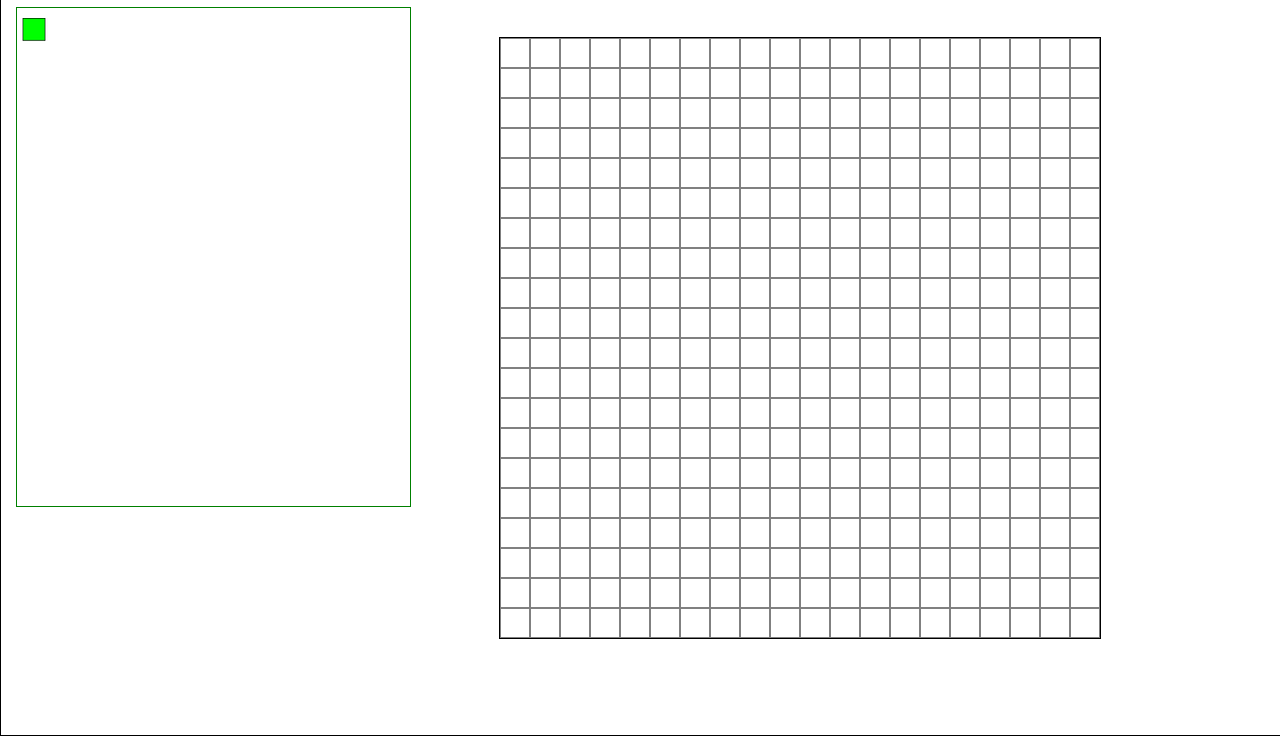
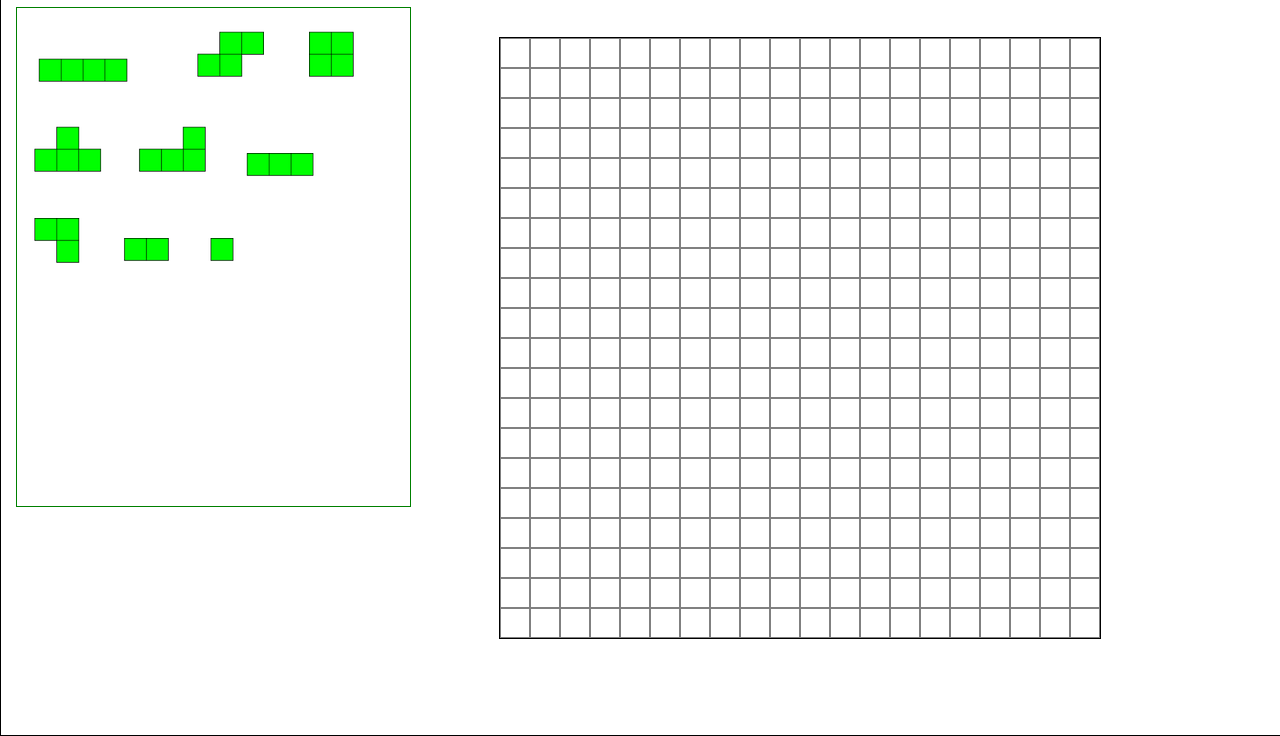
Before and after one commit to alex-mac/Blokus, a plain HTML site: page index.html in a window 1280 px wide. Shown: the part 64-800 px from the top of the page. Drawn offline with nearby package versions, Linux system fonts and the light colour scheme.

Commit message:
progress on the left side

```diff
--- a/css/main.css
+++ b/css/main.css
@@ -40,12 +40,56 @@
   background-image: url('../images/Blokus-pieces-25.png');
   background-repeat: no-repeat;
   display: inline-block;
+  margin: 10px;
+}
+
+.piece-01{
+	height: 40px;
+	width: 110px;
+	background-position: -185px -55px;
+}
+
+
+.piece-13{
+	height: 70px;
+	width: 90px;
+	background-position: -425px -30px;
+}
+
+.piece-14{
+	height: 70px;
+	width: 70px;
+	background-position: 10px -30px;
+}
+
+.piece-15{
+	height: 70px;
+	width: 80px;
+	background-position: -80px -30px;
+}
+
+.piece-16{
+	height: 70px;
+	width: 85px;
+	background-position: -320px -30px;
+}
+
+.piece-17 {
+	height: 40px;
+	width: 82px;
+	background-position: -365px 10px;
+}
+
+.piece-18 {
+	height: 60px;
+	width: 65px;
+	background-position: -255px 10px;
 }
 
 .piece-19 {
-	height: 500px;
-	width: 500px;
-	background-position: -60px 0px;
+	height: 40px;
+	width: 65px;
+	background-position: -145px 10px;
 }
 
 .piece-20 {
--- a/index.html
+++ b/index.html
@@ -14,26 +14,26 @@
 		<h1>Blockus</h1>
 		<!-- left-side will be a scrollable nav bar -->
 		<div id="left-side">
-		<!-- 	<div cass="piece-00"></div>
-			<div cass="piece-01"></div>
-			<div cass="piece-02"></div>
-			<div cass="piece-03"></div>
-			<div cass="piece-04"></div>
-			<div cass="piece-05"></div>
-			<div cass="piece-06"></div>
-			<div cass="piece-07"></div>
-			<div cass="piece-08"></div>
-			<div cass="piece-09"></div>
-			<div cass="piece-10"></div>
-			<div cass="piece-11"></div>
-			<div cass="piece-12"></div>
-			<div cass="piece-13"></div>
-			<div cass="piece-14"></div>
-			<div cass="piece-15"></div>
-			<div cass="piece-16"></div>
-			<div cass="piece-17"></div>
-			<div cass="piece-18"></div> -->
-			<div cass="piece-19"></div>
+			<!-- <div cass="piece-00"></div> -->
+			<div class="piece-01"></div>
+			<!-- <div class="piece-02"></div>
+			<div class="piece-03"></div>
+			<div class="piece-04"></div>
+			<div class="piece-05"></div>
+			<div class="piece-06"></div>
+			<div class="piece-07"></div>
+			<div class="piece-08"></div>
+			<div class="piece-09"></div>
+			<div class="piece-10"></div>
+			<div class="piece-11"></div> -->
+			<div class="piece-12"></div>
+			<div class="piece-13"></div>
+			<div class="piece-14"></div>
+			<div class="piece-15"></div>
+			<div class="piece-16"></div>
+			<div class="piece-17"></div>
+			<div class="piece-18"></div>
+			<div class="piece-19"></div>
 			<div class="piece-20"></div>
 		</div>
 
--- a/script.js
+++ b/script.js
@@ -1,7 +1,7 @@
 var gamePiece = [
    [
       [0, 0, 0, 0, 0, 0, 0], // * * * * *
-      [0, 0, 0, 0, 0, 0, 0], //index = 0
+      [0, 0, 0, 0, 0, 0, 0], //index = 00
       [1, 2, 2, 2, 2, 2, 1],
       [2, 3, 3, 3, 3, 3, 2],
       [1, 2, 2, 2, 2, 2, 1],
@@ -11,7 +11,7 @@ var gamePiece = [
 
    [                         // * * * *
       [0, 0, 0, 0, 0, 0, 0], // *
-      [0, 1, 2, 1, 0, 0, 0], //index = 1
+      [0, 1, 2, 1, 0, 0, 0], //index = 01
       [0, 2, 3, 2, 2, 2, 1],
       [0, 2, 3, 3, 3, 3, 2],
       [0, 1, 2, 2, 2, 2, 1],
@@ -21,7 +21,7 @@ var gamePiece = [
 
    [                          //   * * *
       [0, 0, 1, 2, 1, 0, 0],  // * *
-      [0, 0, 2, 3, 2, 0, 0],  //index = 2
+      [0, 0, 2, 3, 2, 0, 0],  //index = 02
       [0, 0, 2, 3, 2, 1, 0],
       [0, 0, 2, 3, 3, 2, 0],
       [0, 0, 1, 2, 3, 2, 0],
@@ -31,7 +31,7 @@ var gamePiece = [
 
    [                          //   *
       [0, 0, 0, 0, 0, 0, 0],  // * * * *
-      [0, 0, 1, 2, 1, 0, 0],  //index = 3
+      [0, 0, 1, 2, 1, 0, 0],  //index = 03
       [0, 1, 2, 3, 2, 2, 1],
       [0, 2, 3, 3, 3, 3, 2],
       [0, 1, 2, 2, 2, 2, 1],
@@ -42,7 +42,7 @@ var gamePiece = [
    [                         //   *
       [0, 0, 0, 0, 0, 0, 0], // * * *
       [0, 0, 1, 2, 1, 0, 0], //     *
-      [0, 1, 2, 3, 2, 1, 0], //index = 4
+      [0, 1, 2, 3, 2, 1, 0], //index = 04
       [0, 2, 3, 3, 3, 2, 0],
       [0, 1, 2, 2, 3, 2, 0],
       [0, 0, 0, 1, 2, 1, 0],
@@ -52,7 +52,7 @@ var gamePiece = [
    [                         //   *
       [0, 0, 0, 0, 0, 0, 0], // * * *
       [0, 0, 1, 2, 1, 0, 0], //   *
-      [0, 1, 2, 3, 2, 1, 0], //index = 5
+      [0, 1, 2, 3, 2, 1, 0], //index = 05
       [0, 2, 3, 3, 3, 2, 0],
       [0, 1, 2, 3, 2, 1, 0],
       [0, 0, 1, 2, 1, 0, 0],
@@ -61,7 +61,7 @@ var gamePiece = [
 
    [                         // * * *
       [0, 0, 0, 0, 0, 0, 0], // *   *
-      [0, 0, 0, 0, 0, 0, 0], //index = 6
+      [0, 0, 0, 0, 0, 0, 0], //index = 06
       [0, 1, 2, 2, 2, 1, 0],
       [0, 2, 3, 3, 3, 2, 0],
       [0, 2, 3, 2, 3, 2, 0],
@@ -71,7 +71,7 @@ var gamePiece = [
 
    [                         //   * *
       [0, 0, 0, 0, 0, 0, 0], // * * *
-      [0, 0, 0, 0, 0, 0, 0], //index = 7
+      [0, 0, 0, 0, 0, 0, 0], //index = 07
       [0, 1, 2, 2, 2, 1, 0],
       [0, 2, 3, 3, 3, 2, 0],
       [0, 1, 2, 3, 3, 2, 0],
@@ -82,7 +82,7 @@ var gamePiece = [
    [                         //     *
       [0, 0, 0, 0, 0, 0, 0], //   * *
       [0, 0, 0, 1, 2, 1, 0], // * *
-      [0, 0, 1, 2, 3, 2, 0], //index = 8
+      [0, 0, 1, 2, 3, 2, 0], //index = 08
       [0, 1, 2, 3, 3, 2, 0],
       [0, 2, 3, 3, 2, 1, 0],
       [0, 1, 2, 2, 1, 0, 0],
@@ -92,7 +92,7 @@ var gamePiece = [
    [                         // *
       [0, 0, 0, 0, 0, 0, 0], // * * *
       [0, 0, 1, 2, 1, 0, 0], // *
-      [0, 0, 2, 3, 2, 0, 0], //index = 9
+      [0, 0, 2, 3, 2, 0, 0], //index = 09
       [0, 1, 2, 3, 2, 1, 0],
       [0, 2, 3, 3, 3, 2, 0],
       [0, 1, 2, 2, 2, 1, 0],
```
